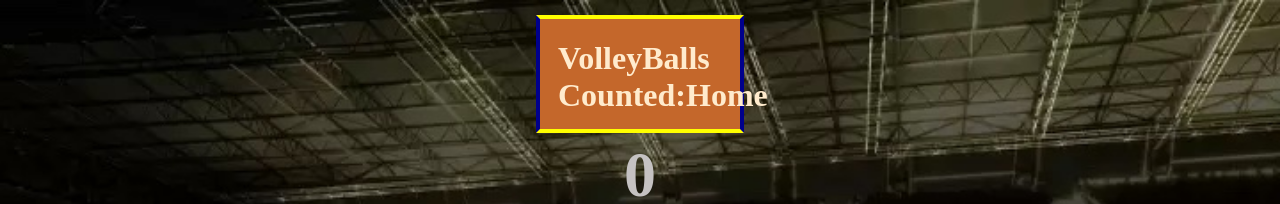
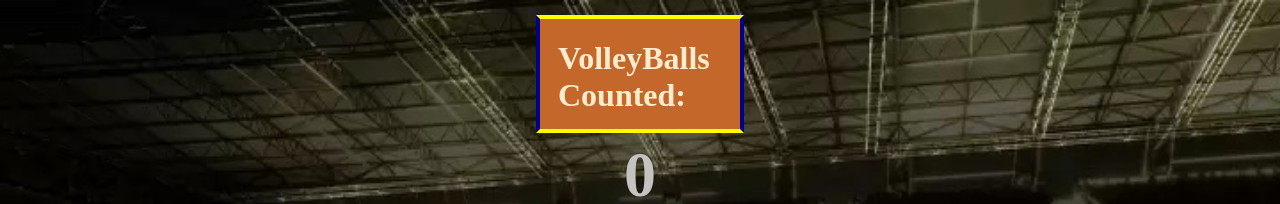
Before and after one commit to StraightUp-20/VolleyBall-Counter-App, a plain HTML site: page index.html in a window 1280 px wide. Shown: the top 204 px of the page. Drawn offline with nearby package versions, Linux system fonts and the light colour scheme.

Commit message:
Header Update
Again but changing it back to original header

```diff
--- a/index.html
+++ b/index.html
@@ -5,7 +5,7 @@
     <body>
         <div id="box">
             <h1>
-                <b> VolleyBalls Counted:Home </b>
+                <b> VolleyBalls Counted: </b>
             </h1>
             </div>
         <h2 id="count-el">0</h2>
```
